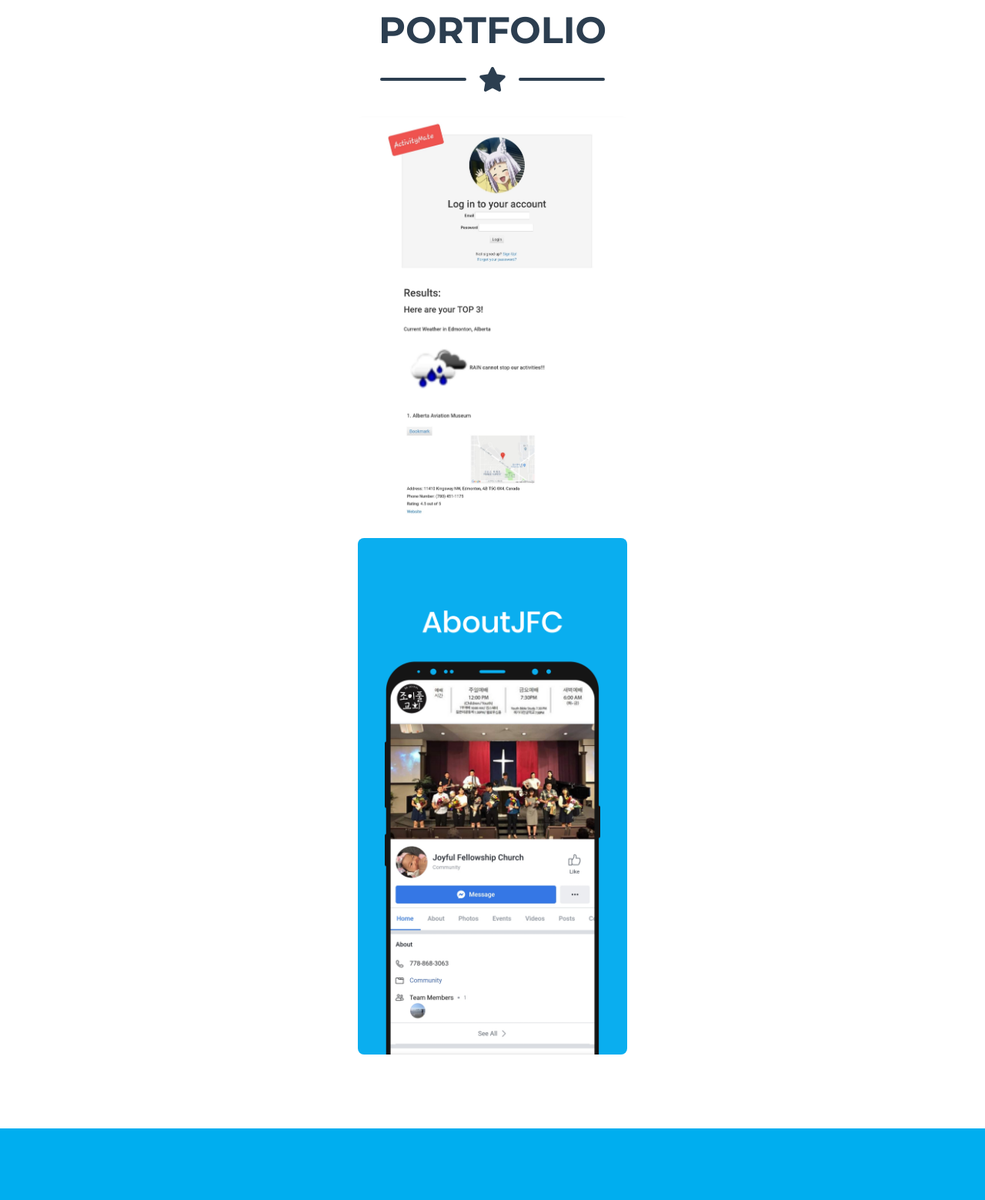
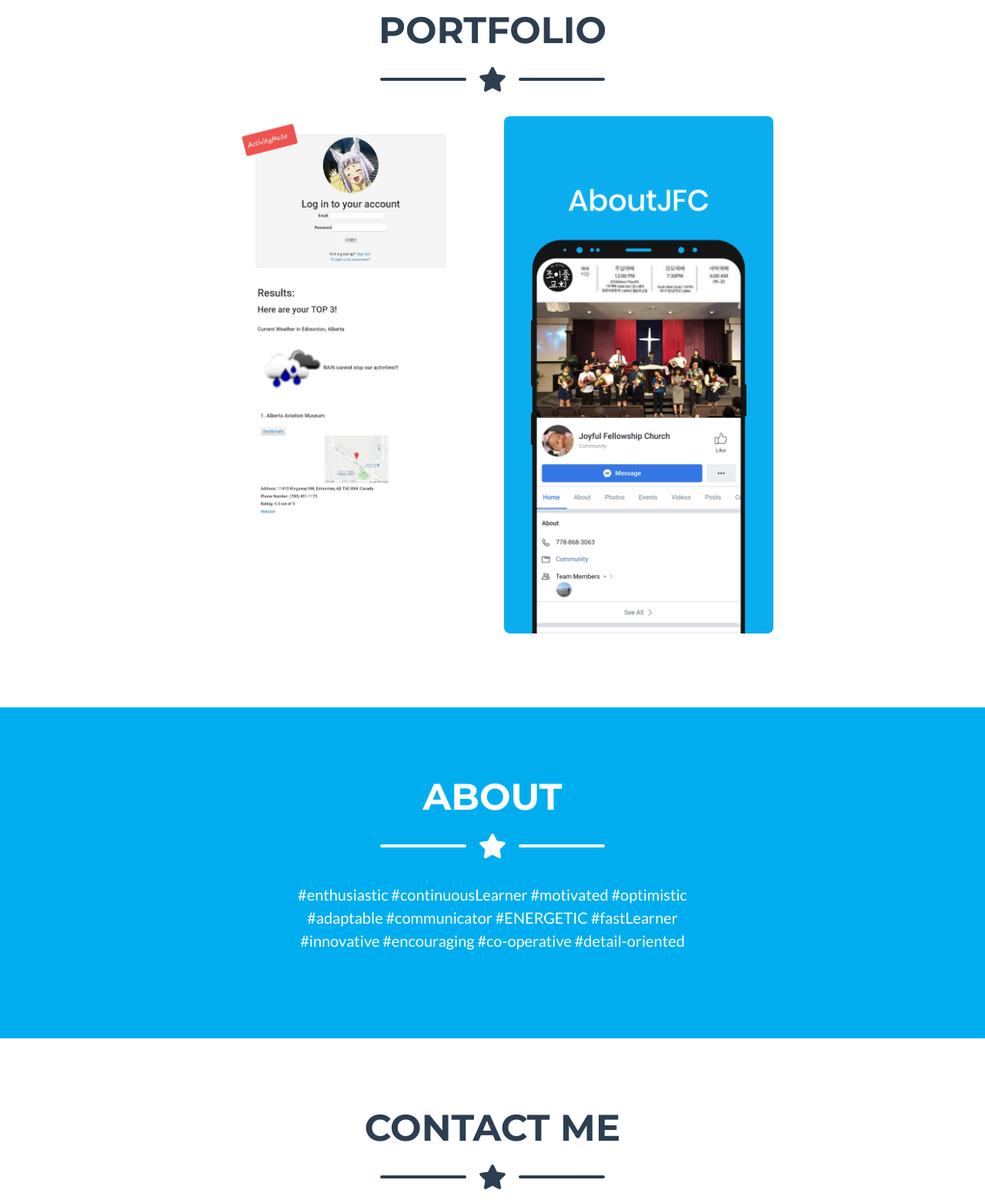
Before and after one commit to jkjonggyuk/PortfolioWebpage, a website with bundled scripts: page index.html in a window 1280 px wide. Shown: the part 829-2388 px from the top of the page at 77% size. Built offline with nearby package versions, Linux system fonts and the light colour scheme; files whose address does not match are found by name.

Commit message:
ml-auto and mr-auto for the 2 portfolios that are visible now

```diff
--- a/index.html
+++ b/index.html
@@ -124,19 +124,19 @@
       <div class="row">
 
         <!-- Portfolio Item 1 -->
-        <div class="col-md-6 col-lg-4">
+  <!--       <div class="col-md-6 col-lg-4">
           <div class="portfolio-item mx-auto" data-toggle="modal" data-target="#portfolioModal1">
             <div class="portfolio-item-caption d-flex align-items-center justify-content-center h-100 w-100">
               <div class="portfolio-item-caption-content text-center text-white">
                 <i class="fas fa-plus fa-3x"></i>
               </div>
             </div>
-            <img class="img-fluid" src="img/portfolio/cajbin.png" alt="">
+            <img class="img-fluid" src="img/portfolio/cabin.png" alt="">
           </div>
         </div>
-
+ -->
         <!-- Portfolio Item 2 -->
-        <div class="col-md-6 col-lg-4">
+        <div class="col-md-6 col-lg-4 ml-auto">
           <div class="portfolio-item mx-auto" data-toggle="modal" data-target="#portfolioModal2">
             <div class="portfolio-item-caption d-flex align-items-center justify-content-center h-100 w-100">
               <div class="portfolio-item-caption-content text-center text-white">
@@ -148,19 +148,19 @@
         </div>
 
         <!-- Portfolio Item 3 -->
-        <div class="col-md-6 col-lg-4">
+ <!--        <div class="col-md-6 col-lg-4">
           <div class="portfolio-item mx-auto" data-toggle="modal" data-target="#portfolioModal3">
             <div class="portfolio-item-caption d-flex align-items-center justify-content-center h-100 w-100">
               <div class="portfolio-item-caption-content text-center text-white">
                 <i class="fas fa-plus fa-3x"></i>
               </div>
             </div>
-            <img class="img-fluid" src="img/portfolio/circujs.png" alt="">
+            <img class="img-fluid" src="img/portfolio/circus.png" alt="">
           </div>
         </div>
-
+ -->
         <!-- Portfolio Item 4 -->
-        <div class="col-md-6 col-lg-4">
+<!--         <div class="col-md-6 col-lg-4">
           <div class="portfolio-item mx-auto" data-toggle="modal" data-target="#portfolioModal4">
             <div class="portfolio-item-caption d-flex align-items-center justify-content-center h-100 w-100">
               <div class="portfolio-item-caption-content text-center text-white">
@@ -169,10 +169,10 @@
             </div>
             <img class="img-fluid" src="img/portfolio/gakme.png" alt="">
           </div>
-        </div>
+        </div> -->
 
         <!-- Portfolio Item 5 -->
-        <div class="col-md-6 col-lg-4">
+        <div class="col-md-6 col-lg-4 mr-auto">
           <div class="portfolio-item mx-auto" data-toggle="modal" data-target="#portfolioModal5">
             <div class="portfolio-item-caption d-flex align-items-center justify-content-center h-100 w-100">
               <div class="portfolio-item-caption-content text-center text-white">
@@ -184,7 +184,7 @@
         </div>
 
         <!-- Portfolio Item 6 -->
-        <div class="col-md-6 col-lg-4">
+<!--         <div class="col-md-6 col-lg-4">
           <div class="portfolio-item mx-auto" data-toggle="modal" data-target="#portfolioModal6">
             <div class="portfolio-item-caption d-flex align-items-center justify-content-center h-100 w-100">
               <div class="portfolio-item-caption-content text-center text-white">
@@ -193,7 +193,7 @@
             </div>
             <img class="img-fluid" src="img/portfolio/submiarine.png" alt="">
           </div>
-        </div>
+        </div> -->
 
       </div>
       <!-- /.row -->
```
